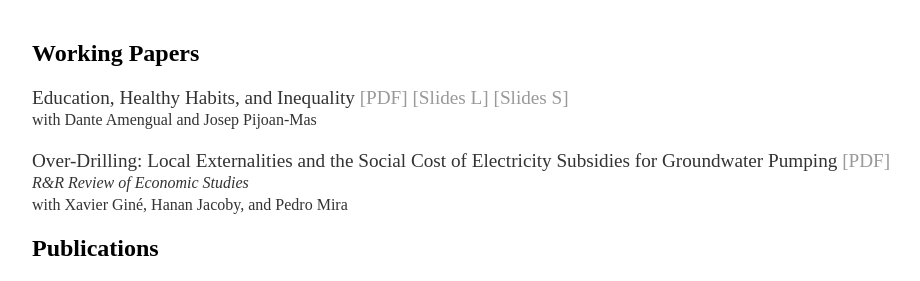
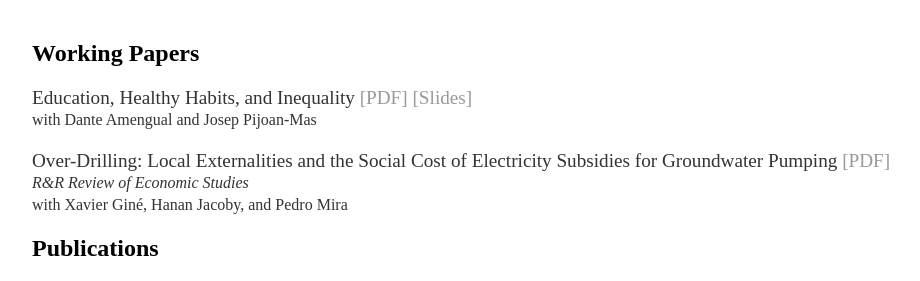
Before and after one commit to jesusbueren/jesusbueren.github.io, a Jekyll site: the page built from research/index.html, in a window 1280 px wide. Shown: the part 157-438 px from the top of the page, without its empty margins (160-1080 px from the left). Built offline with Jekyll 4.4.1, drawn with Linux system fonts in a browser that asks for light colours.

Commit message:
Update index.html

```diff
--- a/research/index.html
+++ b/research/index.html
@@ -6,7 +6,7 @@
 
 	<h2>Working Papers</h2>
 
-	<p> <bold> Education, Healthy Habits, and Inequality </bold> <a href="HealthyHabits_Draft.pdf">[PDF] </a>  <a href="HealthyHabits_long.pdf">[Slides L] </a> </a>  <a href="HealthyHabits_short.pdf">[Slides S] </a>  <br>
+	<p> <bold> Education, Healthy Habits, and Inequality </bold> <a href="HealthyHabits_Draft.pdf">[PDF] </a>  <a href="HealthyHabits_long.pdf">[Slides] </a> </a>  <br>
 	 <small> with Dante Amengual and Josep Pijoan-Mas  </small> <br></p>
 
 	<p> <bold> Over-Drilling: Local Externalities and the Social Cost of Electricity Subsidies for Groundwater Pumping </bold> <a href="overdrilling.pdf">[PDF]</a>  <br>
```
